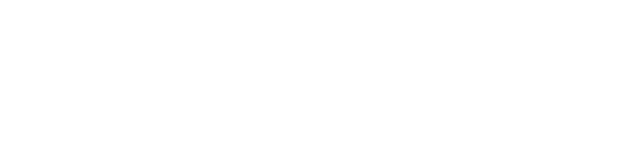
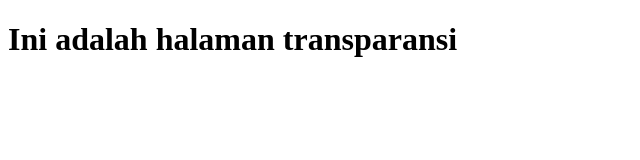
Before and after one commit to N-DraPZSr/EcoVain, a plain HTML site: page transparansi.html in a window 1280 px wide. Shown: the whole page, without its empty margins (0-640 px from the left). Drawn offline with Linux system fonts and the light colour scheme.

Commit message:
nyobadoang

```diff
--- a/transparansi.html
+++ b/transparansi.html
@@ -6,6 +6,6 @@
     <title>EcoVein</title>
 </head>
 <body>
-
+    <h1>Ini adalah halaman transparansi</h1>
 </body>
 </html>
```
